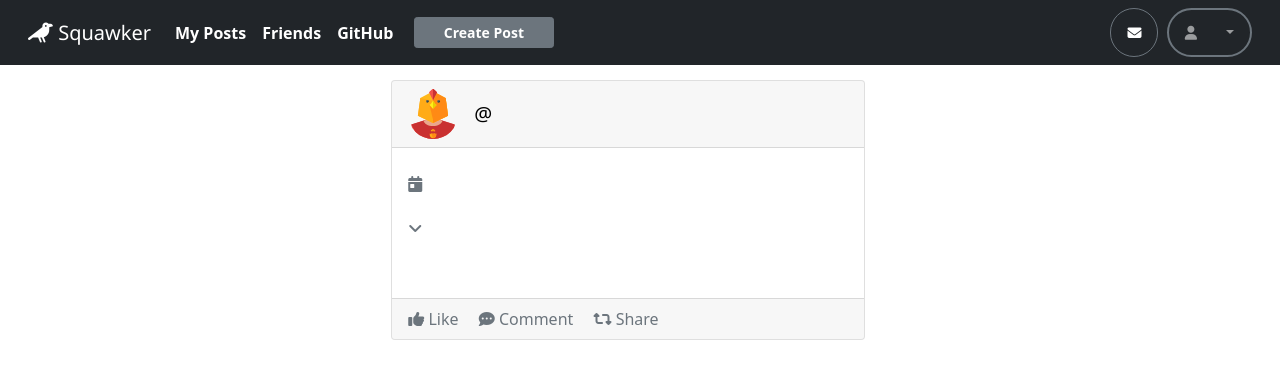
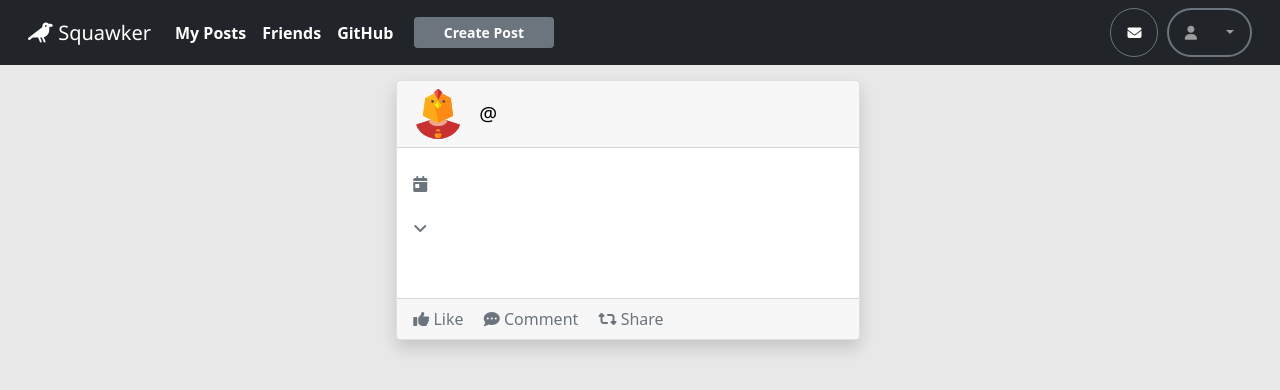
Before and after one commit to CMPUT404W22-SocialDistribution/social-distribution, a Django app: template social_distribution/posts/templates/posts/post_detail.html in a window 1280 px wide. Shown: the top 390 px of the page. Run offline with Django 4.2, Linux system fonts and the light colour scheme; the template is opened without the code that fills it, so the values that code supplies are empty; some libraries are stand-ins or nearby versions.

Commit message:
Add post detail links, shadow post cards, change background color

```diff
--- a/social_distribution/author_manager/templates/author_manager/base.html
+++ b/social_distribution/author_manager/templates/author_manager/base.html
@@ -25,7 +25,7 @@
         <script src="https://cdn.jsdelivr.net/npm/bootstrap@5.1.3/dist/js/bootstrap.bundle.min.js"></script>
         <script src="https://cdnjs.cloudflare.com/ajax/libs/jquery/3.6.0/jquery.min.js" integrity="sha512-894YE6QWD5I59HgZOGReFYm4dnWc1Qt5NtvYSaNcOP+u1T9qYdvdihz0PPSiiqn/+/3e7Jo4EaG7TubfWGUrMQ==" crossorigin="anonymous" referrerpolicy="no-referrer"></script>
     </head>
-    <body>
+    <body style="background-color: #E8E8E8">
         <nav class="navbar navbar-expand-sm navbar-dark bg-dark fixed-top">
             <div class="container-fluid">
                 <div class="navbar-header">
@@ -88,7 +88,7 @@
                 </div>
             </div>
         </nav>
-        <div class="main-content">
+        <div class="main-content container-fluid">
             {% block content %}{% endblock %}
         </div>
     </body>
--- a/social_distribution/posts/templates/posts/post_detail.html
+++ b/social_distribution/posts/templates/posts/post_detail.html
@@ -3,7 +3,7 @@
 {% block content %}
 <div class = "row justify-content-center container-fluid">
     <div class="col-5 align-self-center" style="padding: 20px;">
-        <div class="card">
+        <div class="card shadow">
             <div class="card-header">
                 <div class="d-flex justify-content-between align-items-center">
                     <a href="{% url 'author_manager:profile' user.author.id %}"
```
Also changed, not shown: social_distribution/posts/templates/posts/my_posts.html (+8 -20 lines).
